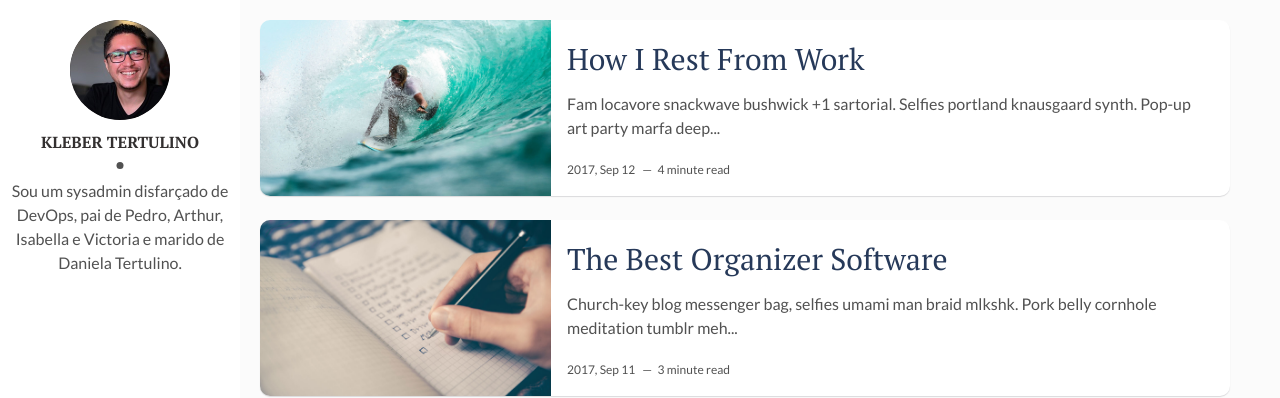
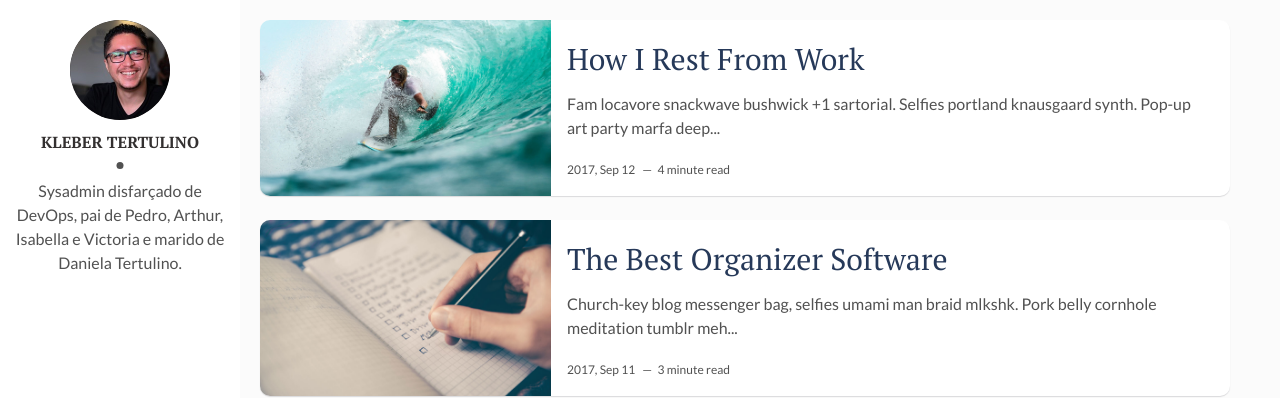
Before and after one commit to klebertertulino/klebertertulino.github.io, a Jekyll site: the page built from index.html, in a window 1280 px wide. Shown: the top 398 px of the page. Built offline with Jekyll 4.4.1, drawn with Linux system fonts in a browser that asks for light colours; the list of posts is cut into pages by our own code; some of the changed lines change nothing that is shown.

Commit message:
CHange descrition

```diff
--- a/_config.yml
+++ b/_config.yml
@@ -1,4 +1,4 @@
-title: Hello, world! I'm Kleber Tertulino
+title: Olá, mundo! Eu sou Kleber Tertulino!
 description: > # this means to ignore newlines until "baseurl:"
   Tecnologia & Café.
 permalink: ':title/'
@@ -9,12 +9,10 @@ site-twitter: #if your site has a twitter account, enter it here
 # Author Settings
 author: Kleber Tertulino # add your name
 author-img: kleber-tertulino.jpg # add your photo
-about-author: Sou um sysadmin disfarçado de DevOps, pai de Pedro, Arthur, Isabella e Victoria e marido de Daniela Tertulino. # add description
-# social-twitter: # add your Twitter handle
-# social-facebook: # add your Facebook handle
+about-author: Sysadmin disfarçado de DevOps, pai de Pedro, Arthur, Isabella e Victoria e marido de Daniela Tertulino. # add description
 social-github: ktertulino # add your Github handle
 social-linkedin: ktertulino # add your Linkedin handle
-social-email: contato[at]klebertertulino.com # add your Email address
+social-email: contato@klebertertulino.com # add your Email address
 
 # Disqus
 discus-identifier: ktertulino # add your discus identifier
```
